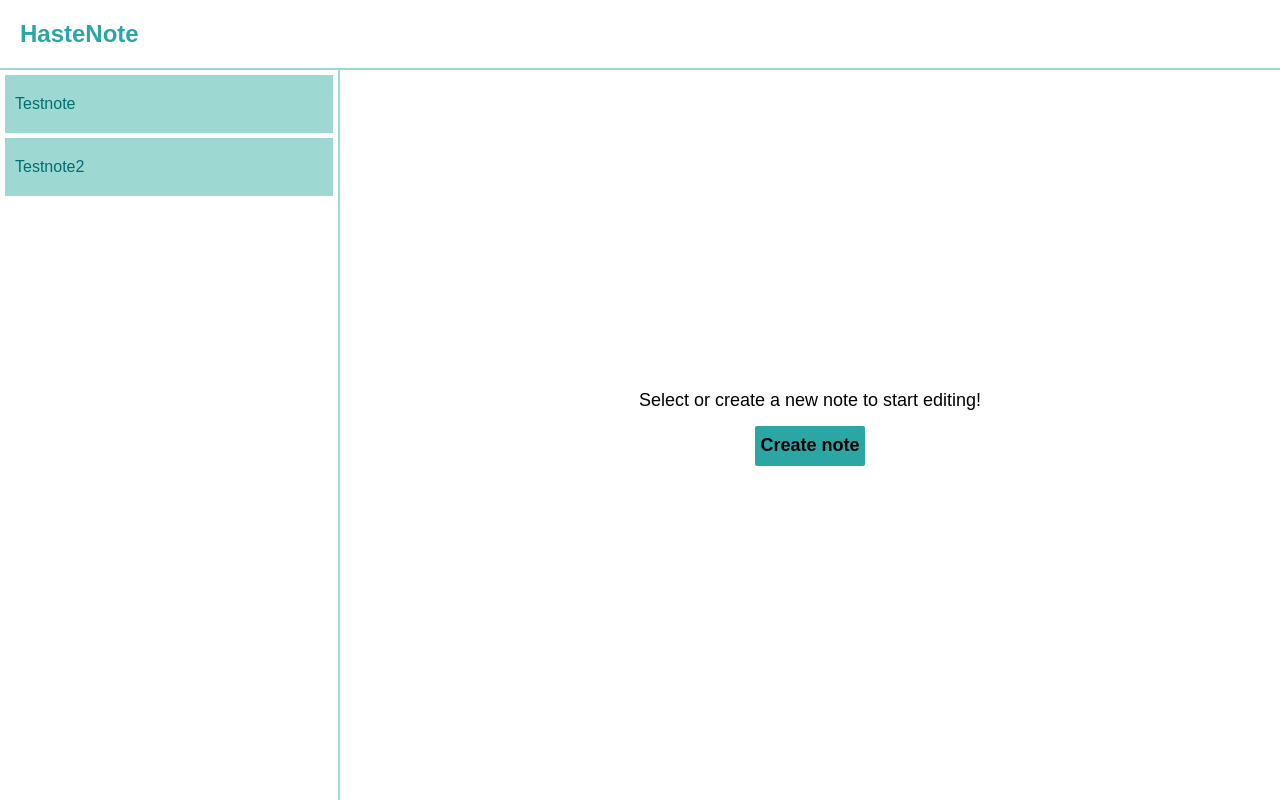
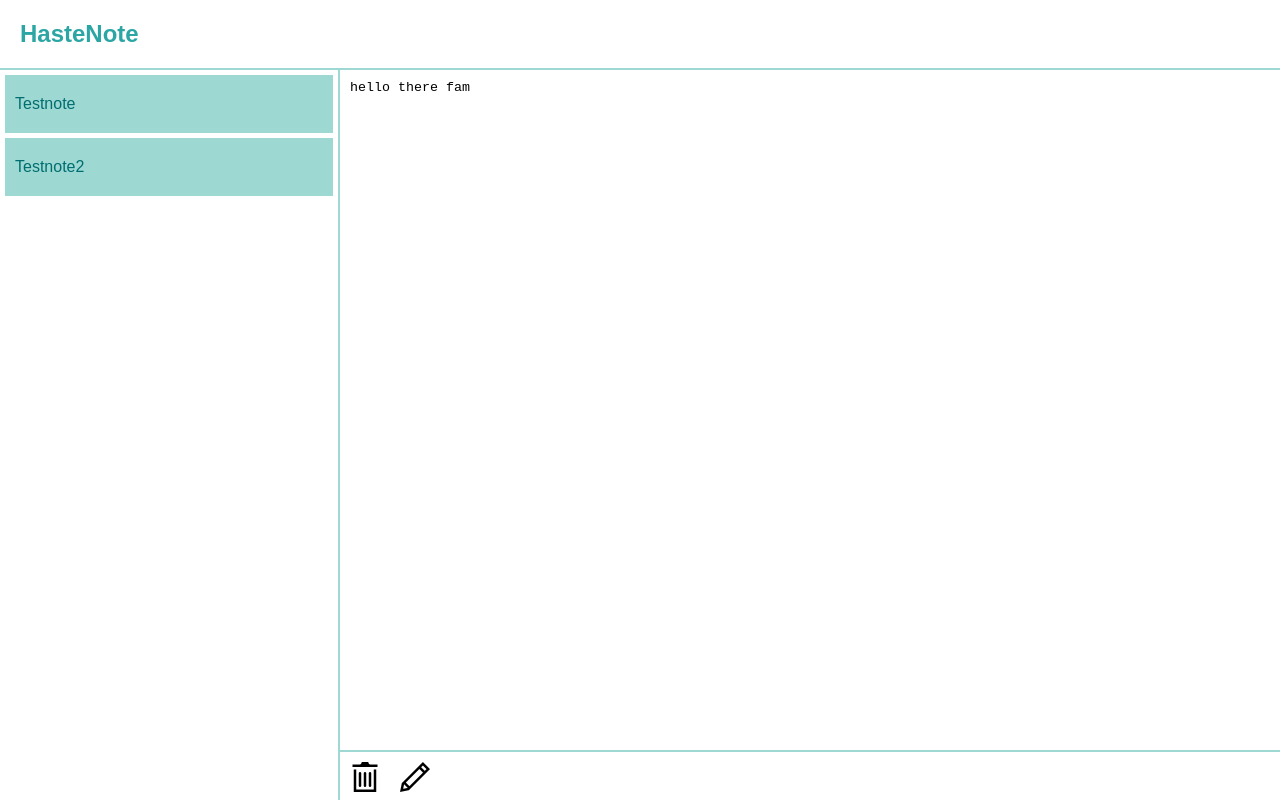
Before and after one commit to czaarek99/HasteNote, a React (Create React App) app: page / in a window 1280 px wide. Both pictures are taken after a click on the element "Testnote". Built offline with nearby package versions, Linux system fonts and the light colour scheme.

Commit message:
Make react manage contents of textarea

```diff
--- a/src/components/App.jsx
+++ b/src/components/App.jsx
@@ -15,12 +15,14 @@ class App extends Component {
                 {
                     id: 0,
                     name: "Testnote",
-                    color: "blue"
+                    color: "blue",
+                    contents: "hello there fam"
                 },
                 {
                     id: 1,
                     name: "Testnote2",
-                    color: "yellow"
+                    color: "yellow",
+                    contents: "more content bruh"
                 }
             ],
             activeNote: NO_ACTIVE_NOTE
@@ -33,18 +35,50 @@ class App extends Component {
                 <Navbar/>
                 <div className="appContainer">
                     <NoteList notes={this.state.notes}
-                              activeNote={this.state.activeNote}/>
+                              activeNote={this.state.activeNote}
+                              handleOnClick={this.handleNoteClick}/>
                     <Editor handleNoteAction={this.handleNoteAction}
-                            activeNote={this.state.activeNote}/>
+                            handleNoteTyping={this.handleNoteTyping}
+                            activeNote={this.state.activeNote}
+                            contents={this.getActiveNoteContents()}/>
                 </div>
             </React.Fragment>
         );
     }
 
+    getActiveNoteContents() {
+        const currentNote = this.state.activeNote;
+
+        if (currentNote === NO_ACTIVE_NOTE) {
+            return "";
+        } else {
+            return currentNote.contents;
+        }
+    }
+
+    handleNoteTyping = (event) => {
+        const activeNote = this.state.activeNote;
+        const notes = [...this.state.notes];
+        const index = notes.indexOf(activeNote);
+        const newNote = {...activeNote};
+        notes[index] = newNote;
+        notes[index].contents = event.target.value;
+        this.setState({
+            notes,
+            activeNote: newNote
+        });
+    };
+
+    handleNoteClick = (note) => {
+        this.setState({
+            activeNote: note
+        })
+    };
+
     handleNoteAction = (action) => {
         if (action === DELETE_ACTION) {
             const notes = this.state.notes.filter((note) => {
-                return note.id !== this.state.activeNote;
+                return note.id !== this.state.activeNote.id;
             });
 
             this.setState({
--- a/src/components/Editor.jsx
+++ b/src/components/Editor.jsx
@@ -4,6 +4,11 @@ import NoteAction from "./NoteAction";
 import {DELETE_ACTION, EDIT_ACTION, NO_ACTIVE_NOTE} from "../js/noteSymbols";
 
 class Editor extends Component {
+
+    constructor(props) {
+        super(props);
+    }
+
     render() {
         let noteEditorContents;
 
@@ -19,7 +24,11 @@ class Editor extends Component {
         } else {
             noteEditorContents = (
                 <React.Fragment>
-                    <textarea className="textEditorArea" placeholder="Start taking a note..."/>
+                    <textarea className="textEditorArea"
+                              placeholder="Start taking a note..."
+                              value={this.props.contents}
+                              onChange={this.handleNoteTyping}
+                    />
                     <section className="noteActionList">
                         {
                             this.makeNoteAction("trash", DELETE_ACTION)
@@ -48,8 +57,12 @@ class Editor extends Component {
     }
 
     handleNoteAction = (action) => {
-        return this.props.handleNoteAction(action);
-    }
+        this.props.handleNoteAction(action);
+    };
+
+    handleNoteTyping = (event) => {
+        this.props.handleNoteTyping(event);
+    };
 }
 
 export default Editor;
--- a/src/components/Note.jsx
+++ b/src/components/Note.jsx
@@ -4,7 +4,7 @@ import "../styles/note.css"
 class Note extends Component {
     render() {
         return (
-            <section className="noteContainer">
+            <section className="noteContainer" onClick={this.props.handleOnClick}>
                 <p className="noteName">{this.props.noteName}</p>
             </section>
         );
--- a/src/components/NoteList.jsx
+++ b/src/components/NoteList.jsx
@@ -12,8 +12,16 @@ class NoteList extends Component {
     }
 
     getNoteList() {
-        return this.props.notes.map(({name, color, id}) => {
-            return <Note noteName={name} color={color} key={id}/>
+        return this.props.notes.map((note) => {
+            return <Note noteName={note.name}
+                         color={note.color}
+                         key={note.id}
+                         handleOnClick={
+                             () => {
+                                 this.props.handleOnClick(note)
+                             }
+                         }
+            />
         })
     }
 }
```
